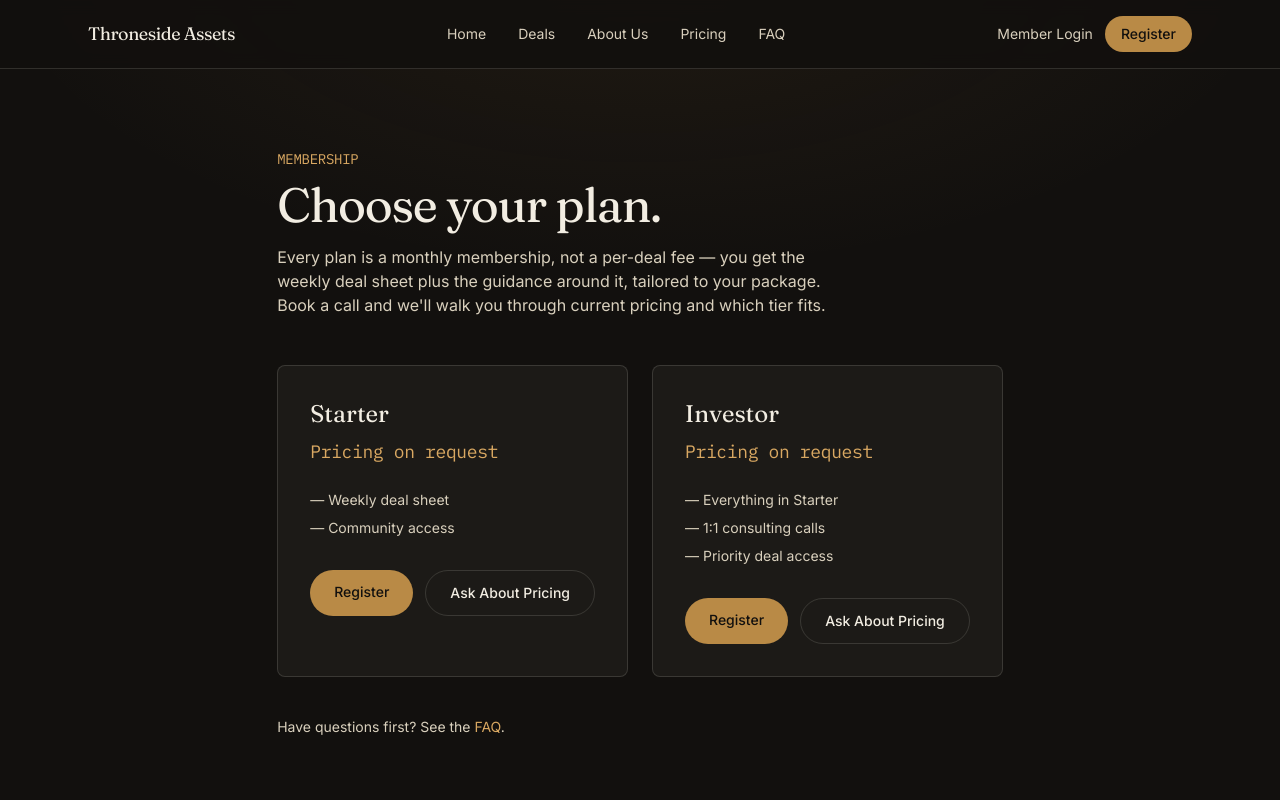
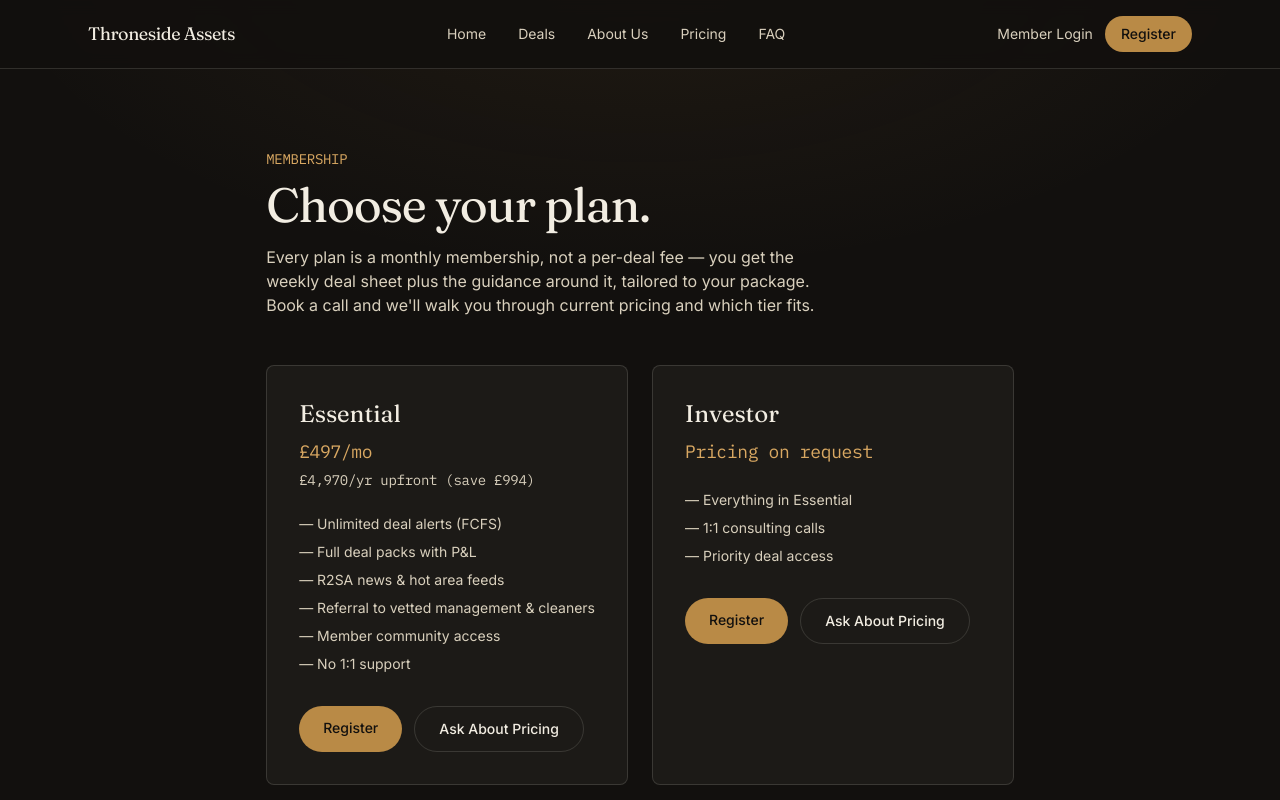
Before and after one commit to rodelbng-bit/thronesideassets, a Next.js app: page /pricing in a window 1280 px wide. Shown: the top 800 px of the page. Built offline with nearby package versions, Linux system fonts and the light colour scheme.

Commit message:
Rename Starter tier to Essential with real pricing and features

```diff
--- a/src/app/pricing/page.tsx
+++ b/src/app/pricing/page.tsx
@@ -13,15 +13,23 @@ const GHL_PRICING_URL = "https://thronesideassets.app.clientclub.net/";
 
 const plans = [
   {
-    name: "Starter",
-    price: "Pricing on request",
-    features: ["Weekly deal sheet", "Community access"],
+    name: "Essential",
+    price: "£497/mo",
+    priceNote: "£4,970/yr upfront (save £994)",
+    features: [
+      "Unlimited deal alerts (FCFS)",
+      "Full deal packs with P&L",
+      "R2SA news & hot area feeds",
+      "Referral to vetted management & cleaners",
+      "Member community access",
+      "No 1:1 support",
+    ],
   },
   {
     name: "Investor",
     price: "Pricing on request",
     features: [
-      "Everything in Starter",
+      "Everything in Essential",
       "1:1 consulting calls",
       "Priority deal access",
     ],
@@ -56,6 +64,11 @@ export default function PricingPage() {
               <p className="ledger-figure mt-2 text-lg text-brass-bright">
                 {plan.price}
               </p>
+              {plan.priceNote && (
+                <p className="ledger-figure mt-1 text-sm text-paper-dim">
+                  {plan.priceNote}
+                </p>
+              )}
               <ul className="mt-6 space-y-2 text-sm text-paper-dim">
                 {plan.features.map((f) => (
                   <li key={f}>— {f}</li>
```
Also changed, not shown: 1 other file (tests, documents, lock files or other folders).
